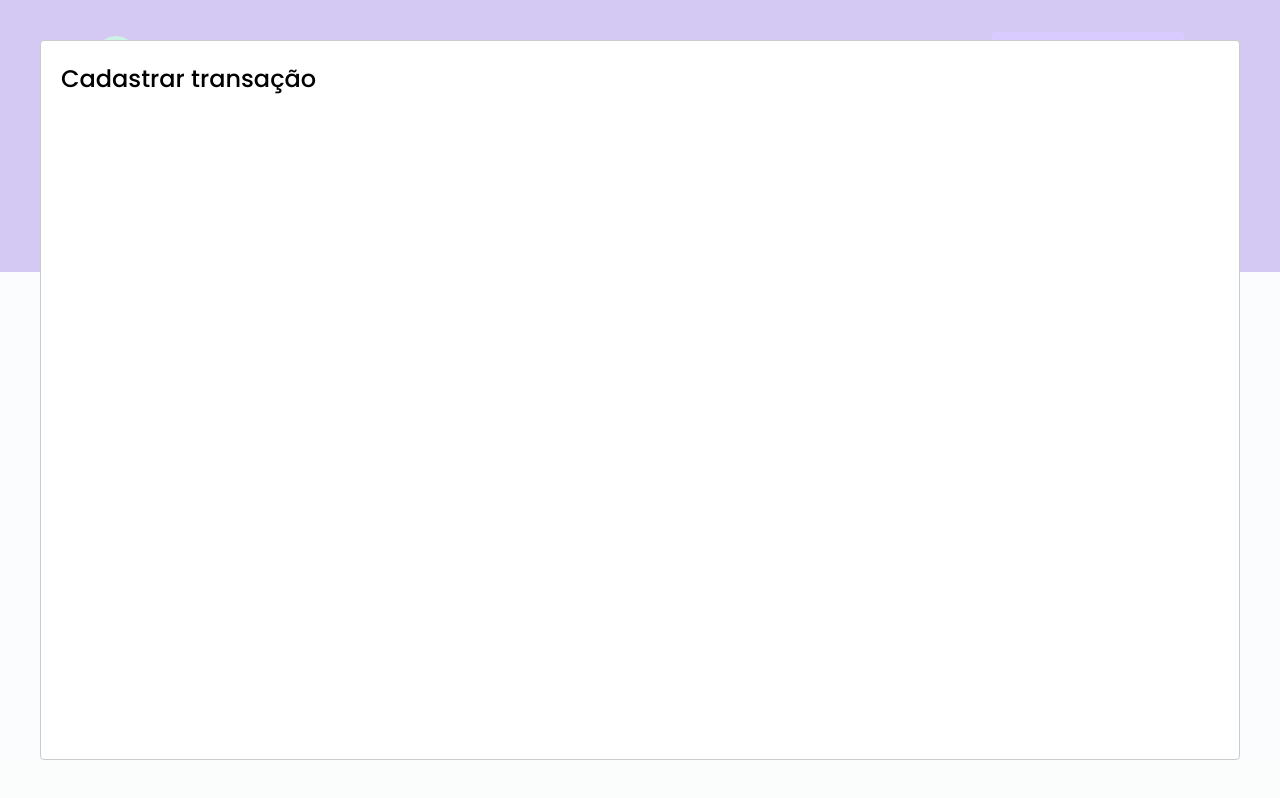
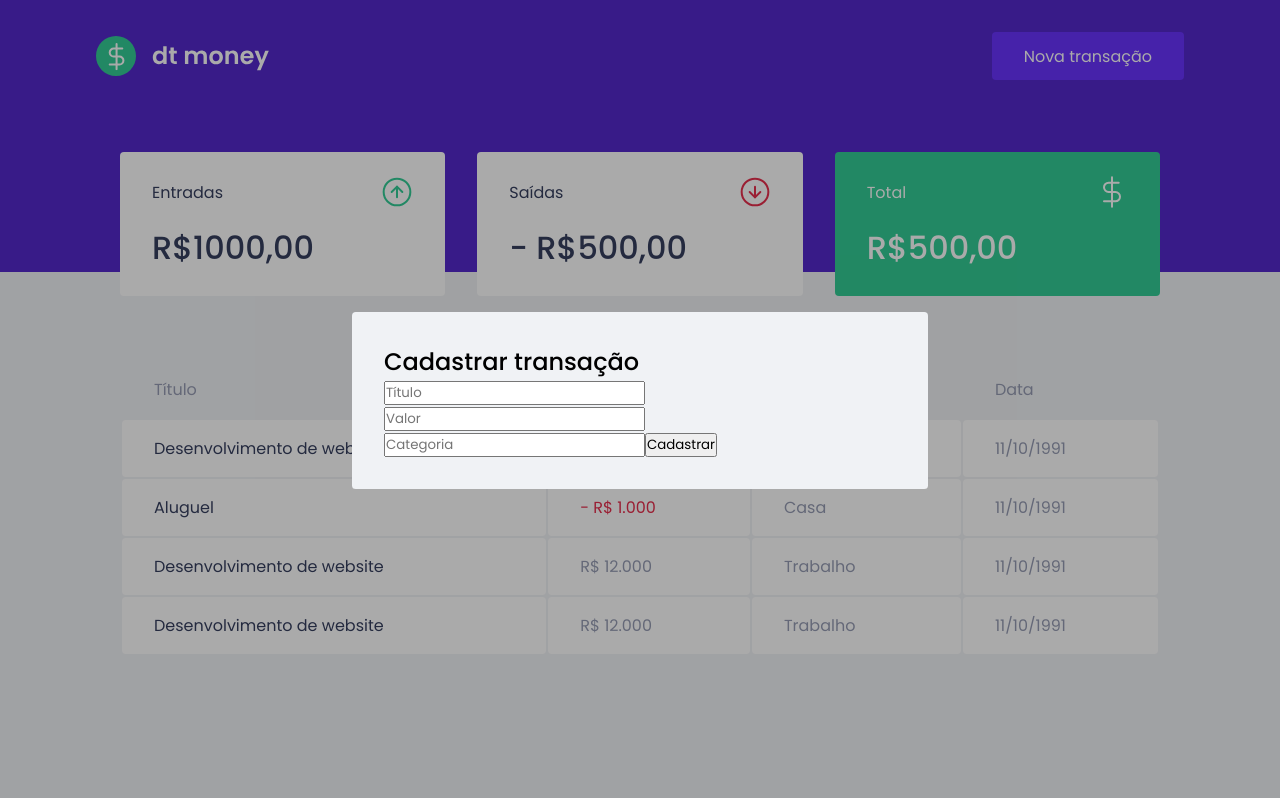
Before and after one commit to TatianaFischer/every-money-ignite, a React (Create React App) app: page / in a window 1280 px wide. Both pictures are taken after a click on the button "Nova transação". Built offline with nearby package versions, Linux system fonts and the light colour scheme; no server answers; what miragejs would draw is missing.

Commit message:
[style] modal: global style

```diff
--- a/src/components/NewTransactionModal/index.tsx
+++ b/src/components/NewTransactionModal/index.tsx
@@ -1,4 +1,5 @@
 import Modal from 'react-modal';
+import { Container } from './styles';
 interface NewTransactionModalProps {
 
   isOpen: boolean;
@@ -7,8 +8,33 @@ interface NewTransactionModalProps {
 
 export function NewTransactionModal({isOpen, onRequestClose}: NewTransactionModalProps) {
   return (
-     <Modal isOpen={isOpen} onRequestClose={onRequestClose} >
+     <Modal
+     isOpen={isOpen}
+     onRequestClose={onRequestClose}
+     overlayClassName='react-modal-overlay'
+     className='react-modal-content'
+
+     >
+
+        <Container>
           <h2>Cadastrar transação</h2>
+
+          <input
+            placeholder='Título'
+          />
+          <input
+            type="number"
+            placeholder='Valor'
+          />
+
+          <input
+            placeholder='Categoria'
+          />
+          <button type="submit">Cadastrar</button>
+        </Container>
+
+
+
         </Modal>
   )
 }
--- a/src/components/NewTransactionModal/styles.ts
+++ b/src/components/NewTransactionModal/styles.ts
@@ -1,5 +1,5 @@
 import styled from 'styled-components';
 
-export const container = styled.div`
+export const Container = styled.div`
 
 `
--- a/src/styles/global.ts
+++ b/src/styles/global.ts
@@ -56,4 +56,29 @@ export const GlobalStyle = createGlobalStyle`
     opacity: 0.6;
     cursor: not-allowed;
   }
+
+.react-modal-overlay {
+  background: #0005;
+  position: fixed;
+  top: 0;
+  bottom: 0;
+  right: 0;
+  left: 0;
+
+  display: flex;
+  align-items: center;
+  justify-content: center;
+
+}
+.react-modal-content {
+  width: 100%;
+  max-width: 576px;
+
+  background: var(--background);
+  padding: 2rem;
+  position: relative;
+  border-radius: 0.24rem;
+
+}
+
 `
```
